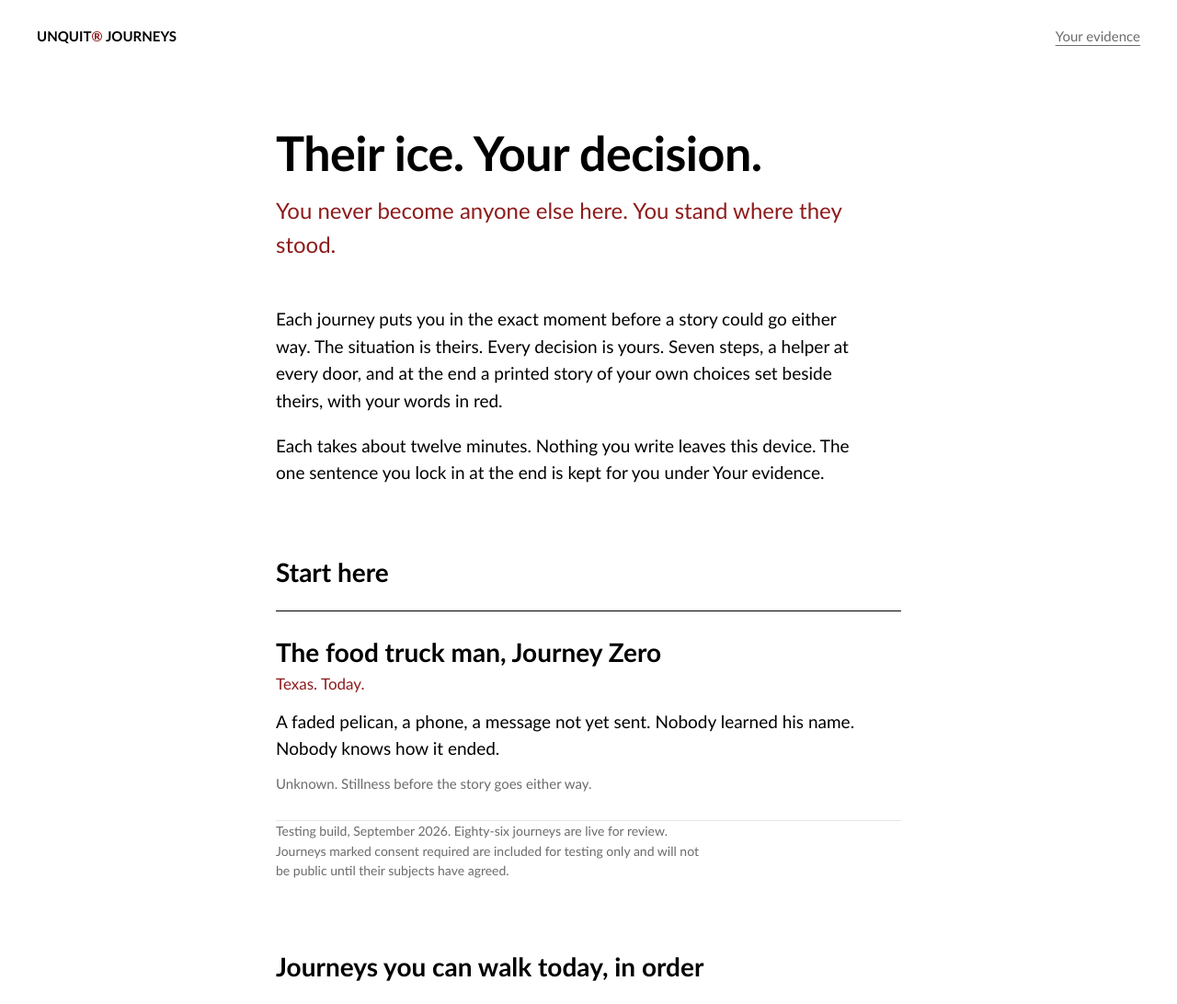
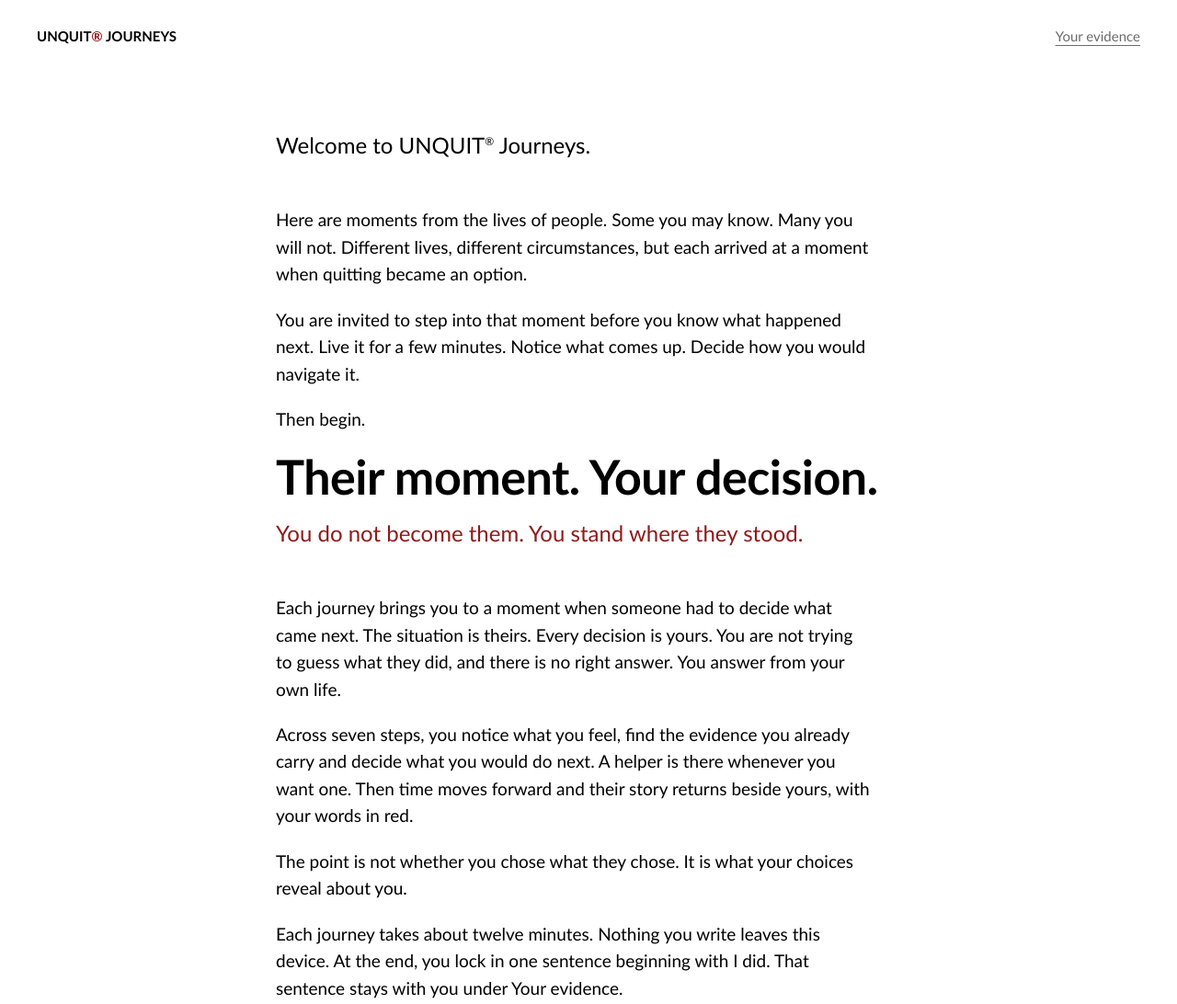
Before and after one commit to ArjunSen1/unquit-journeys, a plain HTML site: page index.html in a window 1280 px wide. Shown: the top 1092 px of the page at 92% size. Drawn offline with Linux system fonts and the light colour scheme.

Commit message:
Landing page: Welcome copy and Their moment. Your decision.

```diff
--- a/index.html
+++ b/index.html
@@ -2,7 +2,7 @@
 <html lang="en">
 <head>
 <meta charset="utf-8"><meta name="viewport" content="width=device-width, initial-scale=1">
-<title>Unquit Journeys</title>
+<title>Unquit Journeys. Their moment. Your decision.</title>
 <style>
   :root{--ink:#000;--muted:#6b6b6b;--red:#8e1b1b;--rule:#e6e6e6;--font:Calibri,Carlito,"Segoe UI","Helvetica Neue",Arial,sans-serif}
   *{box-sizing:border-box}
@@ -36,10 +36,17 @@
 <body>
 <header><b><a href="index.html">UNQUIT<span>®</span> JOURNEYS</a></b><nav><a href="ledger.html">Your evidence</a></nav></header>
 <main>
-  <h1>Their ice. Your decision.</h1>
-  <p class="lead">You never become anyone else here. You stand where they stood.</p>
-  <p>Each journey puts you in the exact moment before a story could go either way. The situation is theirs. Every decision is yours. Seven steps, a helper at every door, and at the end a printed story of your own choices set beside theirs, with your words in red.</p>
-  <p>Each takes about twelve minutes. Nothing you write leaves this device. The one sentence you lock in at the end is kept for you under Your evidence.</p>
+  <p class="lead" style="color:#000">Welcome to UNQUIT<sup style="font-size:.5em">&reg;</sup> Journeys.</p>
+  <p>Here are moments from the lives of people. Some you may know. Many you will not. Different lives, different circumstances, but each arrived at a moment when quitting became an option.</p>
+  <p>You are invited to step into that moment before you know what happened next. Live it for a few minutes. Notice what comes up. Decide how you would navigate it.</p>
+  <p>Then begin.</p>
+  <h1>Their moment. Your decision.</h1>
+  <p class="lead">You do not become them. You stand where they stood.</p>
+  <p>Each journey brings you to a moment when someone had to decide what came next. The situation is theirs. Every decision is yours. You are not trying to guess what they did, and there is no right answer. You answer from your own life.</p>
+  <p>Across seven steps, you notice what you feel, find the evidence you already carry and decide what you would do next. A helper is there whenever you want one. Then time moves forward and their story returns beside yours, with your words in red.</p>
+  <p>The point is not whether you chose what they chose. It is what your choices reveal about you.</p>
+  <p>Each journey takes about twelve minutes. Nothing you write leaves this device. At the end, you lock in one sentence beginning with I did. That sentence stays with you under Your evidence.</p>
+
   <h2>Start here</h2>
   <div class="list">
     <a class="j" href="journeys/zero.html">
```
